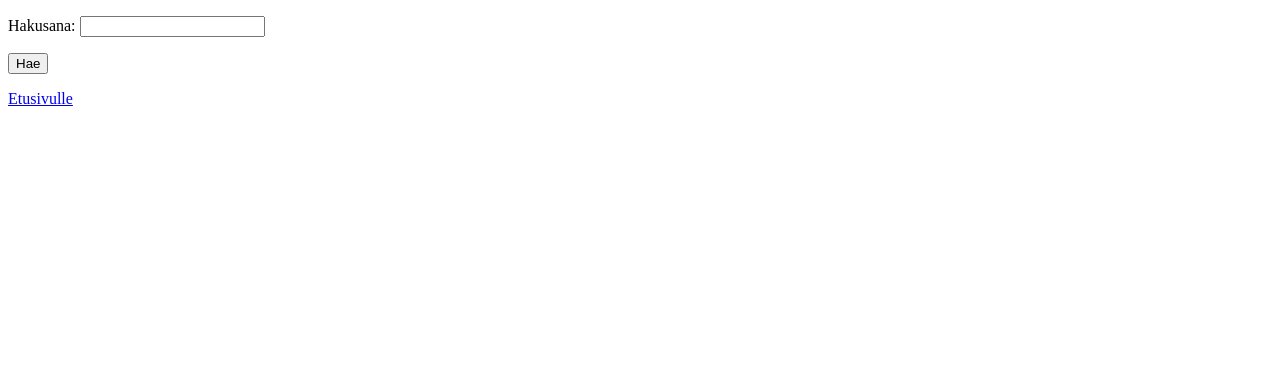
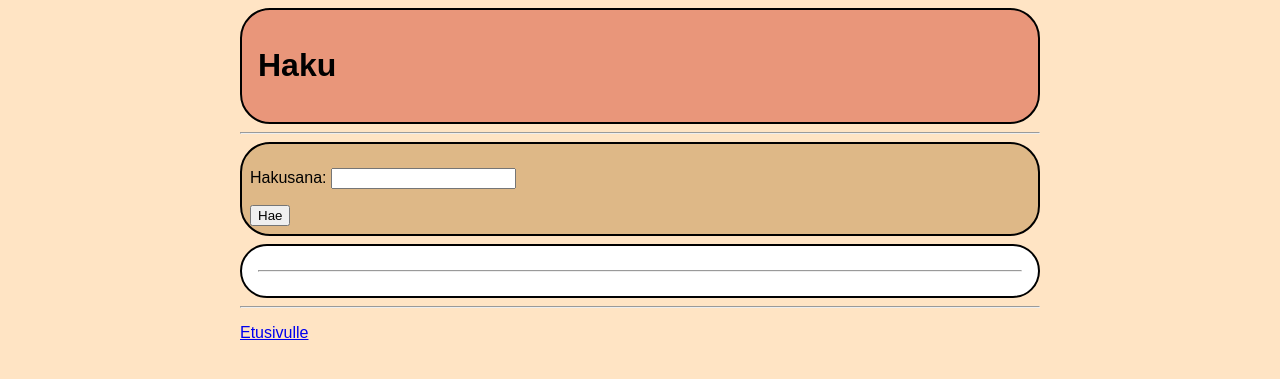
Before and after one commit to MMorko/tikawe-oheislaitesovellus, a Flask app: page /search in a window 1280 px wide. Shown: the top 379 px of the page. Run offline with Flask 3, Linux system fonts and the light colour scheme.

Commit message:
Muokattu sovelluksen ulkonäköä paremman näköiseksi

```diff
--- a/forum.py
+++ b/forum.py
@@ -65,6 +65,8 @@ def remove_message(message_id):
 def search(query):
     sql = """SELECT t.id AS thread_id,
                     t.title AS thread_title,
+                    t.rating,
+                    t.price,
                     u.username
              FROM threads t
              JOIN users u ON u.id = t.user_id
--- /dev/null
+++ b/static/main.css
@@ -0,0 +1,37 @@
+body {
+  margin: auto;
+  max-width: 50em;
+  font-family: sans-serif;
+  background-color: bisque;
+}
+
+.header {
+  border: 2px solid black;
+  background-color: darksalmon;
+  color:  black;
+  padding: 1em;
+  border-radius: 30px;
+  margin: 0.5em 0;
+}
+
+.nav {
+  border: 2px solid black;
+  background-color: burlywood;
+  padding: 0.5em;
+  border-radius: 30px;
+  margin: 0.5em 0;
+}
+
+.content {
+  border: 2px solid black;
+  background-color: white;
+  padding: 1em;
+  border-radius: 30px;
+  margin: 0.5em 0;
+}
+
+.thread {
+  border: 2px solid black;
+  margin: 1em;
+  padding: 0.2em 0.5em;
+}
--- a/templates/search.html
+++ b/templates/search.html
@@ -1,5 +1,16 @@
 <!DOCTYPE html>
+
+<head>
+  <link rel="stylesheet" href="/static/main.css">
+</head>
+
 <body>
+  <div class="header">
+    <h1> Haku </h1>
+  </div>
+  <hr />
+
+  <div class="nav">
     <form action="/search" method="get">
     <p>
       Hakusana:
@@ -10,6 +21,10 @@
       {% endif %}
     </p>
     <input type="submit" value="Hae" />
+    </div>
+
+  <div class="content">
+
   </form>
     {% if query %}
     <hr />
@@ -17,16 +32,26 @@
 
     <ul>
     {% for result in results %}
-        <li>
-        <a href="/thread/{{ result.thread_id }}#{{ result.message_id }}">
+      <div class="thread">
+        <p>
+          <a href="/thread/{{ result.thread_id }}">
             {{ result.thread_title }}
-        </a>
-        <br />
-        {{ result.username }} ({{ result.sent_at }})
-        </li>
+          </a><br>
+
+          <small>{{ result.rating }}/5 | {{ result.price }}€</small><br>
+
+          {{ result.username }}
+          {% if result.sent_at %}
+            ({{ result.sent_at }})
+          {% endif %}
+        </p>
+      </div>
     {% endfor %}
     </ul>
     {% endif %}
+    <hr />
+    </div>
+    <hr />
 
     <p>
         <a href="/">Etusivulle</a>
```
Also changed, not shown: templates/add_image.html (+12 -1 lines), templates/edit.html (+7 -0 lines), templates/index.html (+11 -4 lines), templates/login.html (+8 -1 lines), templates/new_thread.html (+14 -2 lines), templates/register.html (+8 -1 lines), templates/remove.html (+7 -0 lines), templates/remove_thread.html (+17 -1 lines), templates/thread.html (+13 -4 lines), templates/user.html (+16 -0 lines).
